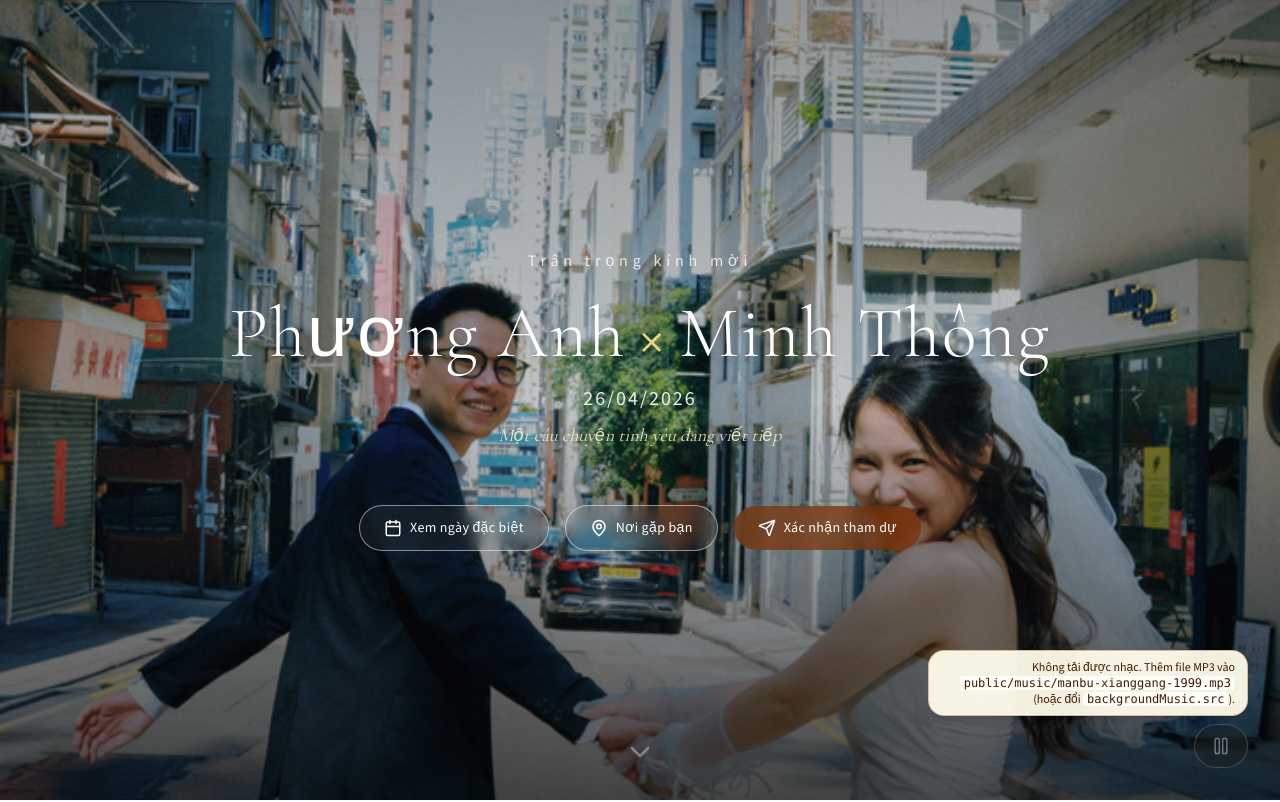
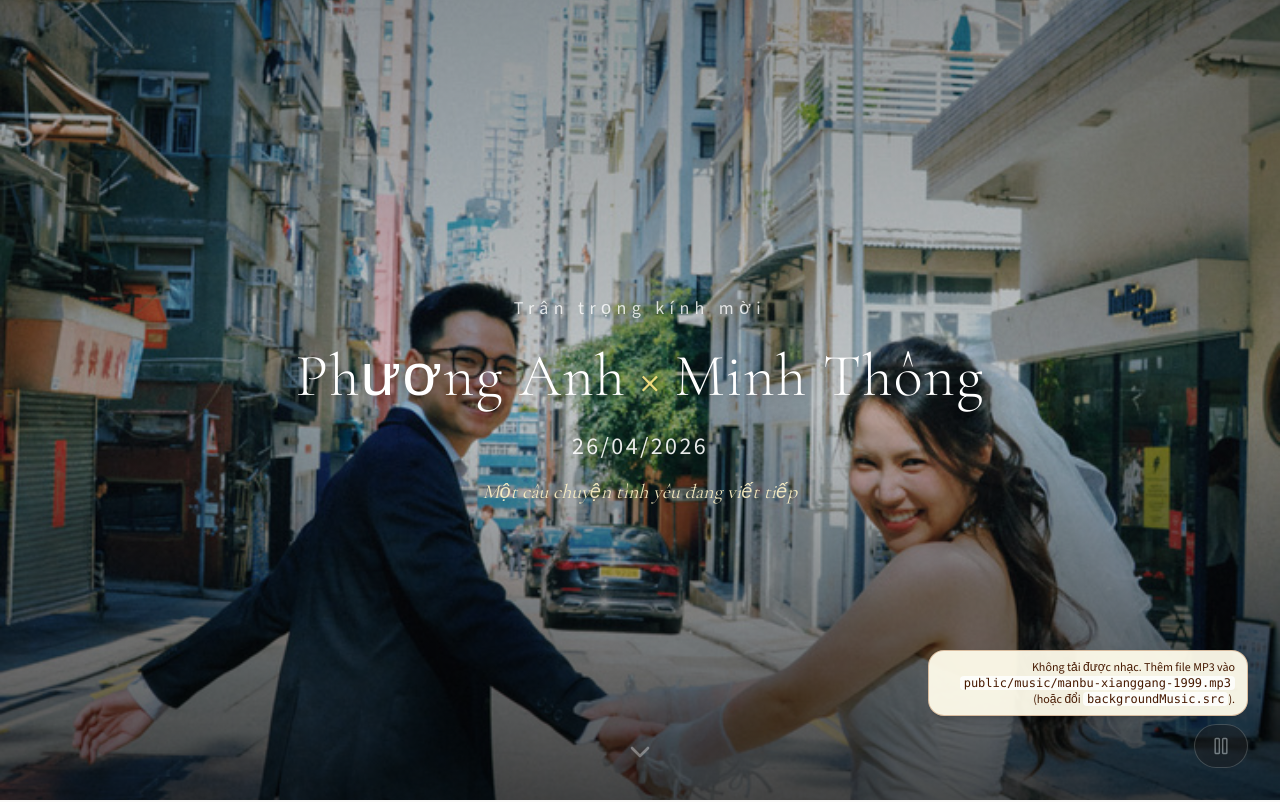
Before and after one commit to thong-do/wedding, a Next.js app: page / in a window 1280 px wide. Shown: the top 802 px of the page. Built offline with nearby package versions, Linux system fonts and the light colour scheme.

Commit message:
update footer image

```diff
--- a/components/Hero.tsx
+++ b/components/Hero.tsx
@@ -3,7 +3,7 @@
 import { useState, useEffect } from "react";
 import Image from "next/image";
 import { motion } from "framer-motion";
-import { ChevronDown, MapPin, Calendar, Send } from "lucide-react";
+import { ChevronDown } from "lucide-react";
 import { weddingData } from "@/data/wedding-data";
 
 export function Hero() {
@@ -56,21 +56,21 @@ export function Hero() {
           initial={{ opacity: 0, y: 20 }}
           animate={{ opacity: 1, y: 0 }}
           transition={{ duration: 1.2, delay: 0.4 }}
-          className="max-w-4xl"
+          className="mx-auto w-full max-w-4xl text-center"
         >
-          <p className="mb-4 font-sans text-sm tracking-[0.3em] text-white/80 sm:mb-6 sm:text-base">
+          <p className="mb-4 font-sans text-base tracking-[0.3em] text-white/80 sm:mb-6 sm:text-lg">
             {weddingData.labels.ceremonialInvite}
           </p>
-          <h1 className="font-serif text-3xl font-light tracking-wide text-white drop-shadow-lg sm:text-4xl md:text-5xl lg:text-6xl xl:text-7xl">
-            <span className="block sm:inline">{weddingData.couple.bride}</span>
-            <span className="mx-2 sm:mx-3 text-amber-200/90">×</span>
-            <span className="block sm:inline">{weddingData.couple.groom}</span>
+          <h1 className="flex max-w-full flex-nowrap items-baseline justify-center gap-x-2 font-serif text-2xl font-light tracking-wide text-white drop-shadow-lg sm:gap-x-3 sm:text-4xl md:text-5xl lg:text-6xl">
+            <span className="whitespace-nowrap">{weddingData.couple.bride}</span>
+            <span className="shrink-0 text-amber-200/90">×</span>
+            <span className="whitespace-nowrap">{weddingData.couple.groom}</span>
           </h1>
           <motion.p
             initial={{ opacity: 0 }}
             animate={{ opacity: 1 }}
             transition={{ duration: 0.8, delay: 0.9 }}
-            className="mt-4 font-sans text-lg tracking-widest text-white/90 sm:text-xl"
+            className="mt-5 font-sans text-xl tracking-widest text-white/90 sm:mt-6 sm:text-2xl"
           >
             {weddingData.date}
           </motion.p>
@@ -78,39 +78,10 @@ export function Hero() {
             initial={{ opacity: 0 }}
             animate={{ opacity: 1 }}
             transition={{ duration: 0.8, delay: 1.1 }}
-            className="mt-2 font-serif text-base italic text-amber-100/90 sm:text-lg"
+            className="mt-3 font-serif text-lg italic text-amber-100/90 sm:mt-4 sm:text-xl"
           >
             {weddingData.hero.tagline}
           </motion.p>
-        </motion.div>
-
-        <motion.div
-          initial={{ opacity: 0 }}
-          animate={{ opacity: 1 }}
-          transition={{ duration: 1, delay: 1.4 }}
-          className="mt-10 flex flex-col items-center gap-3 px-2 sm:mt-14 sm:flex-row sm:flex-wrap sm:justify-center sm:gap-4"
-        >
-          <button
-            onClick={() => scrollToSection("details")}
-            className="flex min-h-[44px] w-full min-w-[140px] max-w-[280px] items-center justify-center gap-2 rounded-full border border-white/50 bg-white/5 px-6 py-3 font-sans text-sm tracking-wide text-white backdrop-blur-sm transition-all duration-300 hover:bg-white/15 hover:border-white/60 sm:w-auto sm:max-w-none active:bg-white/20"
-          >
-            <Calendar size={18} />
-            {weddingData.hero.cta.details}
-          </button>
-          <button
-            onClick={() => scrollToSection("venue")}
-            className="flex min-h-[44px] w-full min-w-[140px] max-w-[280px] items-center justify-center gap-2 rounded-full border border-white/50 bg-white/5 px-6 py-3 font-sans text-sm tracking-wide text-white backdrop-blur-sm transition-all duration-300 hover:bg-white/15 hover:border-white/60 sm:w-auto sm:max-w-none active:bg-white/20"
-          >
-            <MapPin size={18} />
-            {weddingData.hero.cta.location}
-          </button>
-          <button
-            onClick={() => scrollToSection("rsvp")}
-            className="flex min-h-[44px] w-full min-w-[140px] max-w-[280px] items-center justify-center gap-2 rounded-full bg-amber-900/70 px-6 py-3 font-sans text-sm tracking-wide text-white backdrop-blur-sm transition-all duration-300 hover:bg-amber-800/80 sm:w-auto sm:max-w-none active:bg-amber-800/90"
-          >
-            <Send size={18} />
-            {weddingData.hero.cta.rsvp}
-          </button>
         </motion.div>
       </div>
 
--- a/data/wedding-data.ts
+++ b/data/wedding-data.ts
@@ -235,7 +235,7 @@ export const weddingData: WeddingData = {
   calendar: {
     weddingDateIso: "2026-04-26",
     detailImages: [
-      "/images/9CA767CD-6164-4CF4-B3C9-ABDCC7AD7923_1_105_c.jpeg",
+      "/images/03B4DDC7-2DB6-4EBF-9D1F-3040718E3C6C_1_105_c.jpeg",
       "/images/C1BAFE96-38CD-48A1-B860-909A9898D3B9_1_105_c.jpeg",
     ],
   },
@@ -268,9 +268,9 @@ export const weddingData: WeddingData = {
   ending: {
     thankYou: "Cảm ơn vì đã ở đây cùng chúng mình.",
     finalLine: "Hẹn gặp bạn ở nhà gái và nhà trai — nơi câu chuyện của chúng mình bắt đầu.",
-    image: "/images/79B82376-97D1-49E4-A10A-8FD0B6AFAAD1_1_105_c.jpeg",
+    image: "/images/16BED593-0EDD-468C-B643-2BE71202014F_1_201_a.jpeg",
   },
-   emotionalHighlightImage: "https://i.ibb.co/35mBDVGm/43331963-D9-A6-402-C-9640-4-F4847-D48778-1-201-a.jpg",
+  emotionalHighlightImage: "https://i.ibb.co/35mBDVGm/43331963-D9-A6-402-C-9640-4-F4847-D48778-1-201-a.jpg",
   backgroundMusic: {
     title: "漫步香港1999",
     src: "/music/manbu-xianggang-1999.mp3",
```
Also changed, not shown: 1 other file (tests, documents, lock files or other folders).
